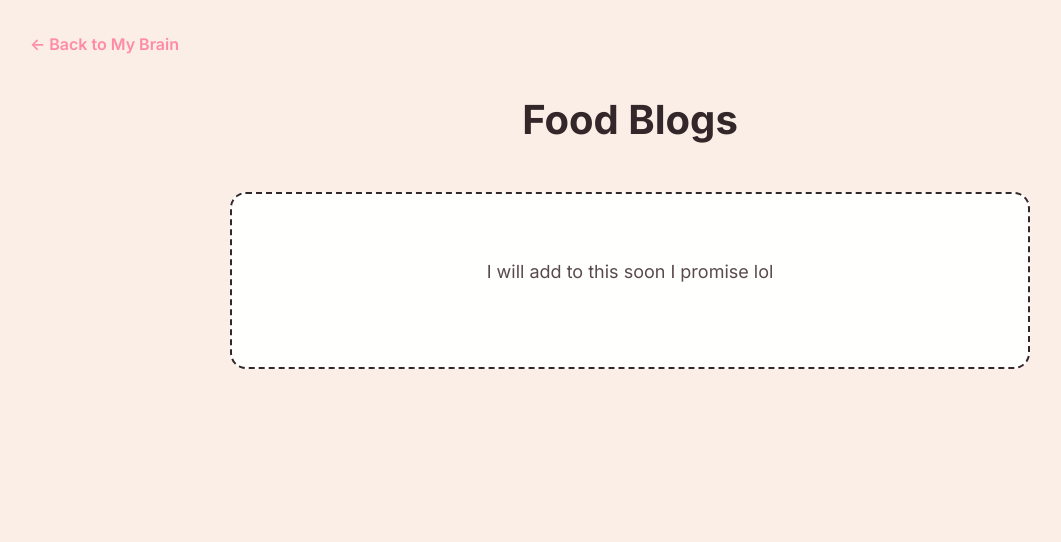
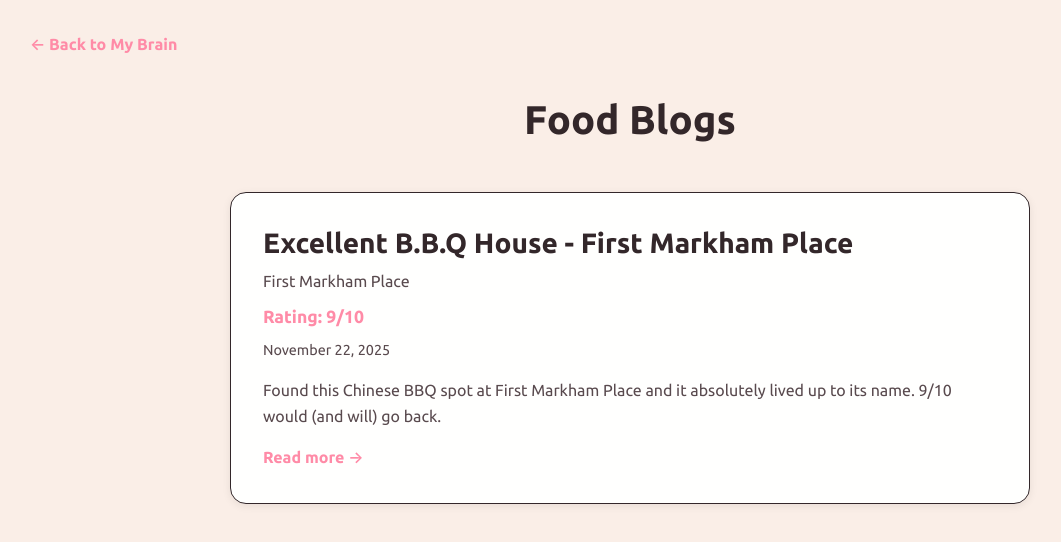
Before and after one commit to Aditya-Tripuraneni/Aditya-Tripuraneni.github.io, a React (Vite) app: page /my-brain/food-blogs in a window 1280 px wide. Shown: the top 542 px of the page, without its empty margins (10-1071 px from the left). Built offline with nearby package versions, Linux system fonts and the light colour scheme.

Commit message:
First Markam Foood review

```diff
--- a/index.html
+++ b/index.html
@@ -5,6 +5,9 @@
     <meta charset="UTF-8" />
     <meta name="viewport" content="width=device-width, initial-scale=1.0" />
     <title>Aditya</title>
+    <!-- Preconnect for Google Fonts -->
+    <link rel="preconnect" href="https://fonts.googleapis.com">
+    <link rel="preconnect" href="https://fonts.gstatic.com" crossorigin>
   </head>
   <body>
     <div id="root"></div>
--- a/src/components/BlogCard/BlogCard.module.css
+++ b/src/components/BlogCard/BlogCard.module.css
@@ -2,15 +2,19 @@
   background: var(--color-surface);
   border: 1px solid var(--color-primary-text);
   border-radius: var(--border-radius-lg);
-  padding: var(--space-8);
   cursor: pointer;
   transition: all 0.3s ease;
   box-shadow: 0 2px 8px rgba(0, 0, 0, 0.08);
+  overflow: hidden;
 }
 
 .card:hover {
   transform: translateY(-4px);
   box-shadow: 0 8px 16px rgba(0, 0, 0, 0.12);
+}
+
+.content {
+  padding: var(--space-8);
 }
 
 .title {
@@ -19,6 +23,21 @@
   font-weight: 700;
   margin-bottom: var(--space-2);
   line-height: 1.3;
+}
+
+.location {
+  font-size: 1rem;
+  color: var(--color-secondary-text);
+  display: block;
+  margin-bottom: var(--space-2);
+}
+
+.rating {
+  font-size: 1.1rem;
+  color: var(--color-primary-accent);
+  font-weight: 600;
+  display: block;
+  margin-bottom: var(--space-2);
 }
 
 .date {
@@ -49,7 +68,7 @@
 
 /* Responsive */
 @media (max-width: 768px) {
-  .card {
+  .content {
     padding: var(--space-6);
   }
 
--- a/src/components/BlogCard/BlogCard.tsx
+++ b/src/components/BlogCard/BlogCard.tsx
@@ -19,10 +19,18 @@
 
   return (
     <article className={styles.card} onClick={onClick}>
-      <h2 className={styles.title}>{blog.title}</h2>
-      <time className={styles.date}>{formatDate(blog.date)}</time>
-      <p className={styles.preview}>{blog.preview}</p>
-      <span className={styles.readMore}>Read more →</span>
+      <div className={styles.content}>
+        <h2 className={styles.title}>{blog.title}</h2>
+        {blog.location && (
+          <span className={styles.location}>{blog.location}</span>
+        )}
+        {blog.rating && (
+          <span className={styles.rating}>Rating: {blog.rating}</span>
+        )}
+        <time className={styles.date}>{formatDate(blog.date)}</time>
+        <p className={styles.preview}>{blog.preview}</p>
+        <span className={styles.readMore}>Read more →</span>
+      </div>
     </article>
   );
 };
--- a/src/data/blogs.ts
+++ b/src/data/blogs.ts
@@ -1,5 +1,4 @@
 export interface BlogPost {
-  id: string;
   slug: string;
   title: string;
   date: string;
@@ -7,16 +6,79 @@
   content: string;
   tags: string[];
   category: 'food-blogs' | 'things-interesting';
+  images?: string[];
+  rating?: string;
+  location?: string;
 }
 
 export const blogPosts: BlogPost[] = [
+  // Food Blogs
+  {
+    slug: 'excellent-bbq-house-first-markham',
+    title: 'Excellent B.B.Q House - First Markham Place',
+    date: '2025-11-22',
+    preview: 'Found this Chinese BBQ spot at First Markham Place and it absolutely lived up to its name. 9/10 would (and will) go back.',
+    images: [
+      '/images/blog/food/excellent-bbq-house-nov22.jpg',
+      '/images/blog/food/excellent-bbq-house-food-nov22.jpg'
+    ],
+    rating: '9/10',
+    location: 'First Markham Place',
+    content: `
+## Rating: 9/10
+
+Found this spot tucked into First Markham Place, and honestly, the name doesn't lie. This place is fire.
+
+## The Food
+
+The BBQ here is seriously good.
+
+I ordered their 3 meat special and I got Roasted Duck, Char Siu, and Roasted Pork Belly.
+The Duck and Char Siu were probably my favourite ones out of the 2 meats becuase of how fatty they were. If you like crunchy crispy pieces, their pork belly is just that.
+
+With the meats, comes some rice and some soup and vegetables as well.
+
+The best part is this was all $10.95 which is insanely cheap for the quality and quantity you're getting.
+
+## The Atmosphere
+
+The place itself is very busy and I can see why. This place seems to be very popular so if you do plan on going I recommend you go before 5pm if possible if on a weekday.
+They also only take cash which is another thing to note :)
+
+You can sit down in the food court and there are a bunch of tables to enjoy the food plus there are plenty of small shops you can check out after. \n
+
+There is a surprisingly good bubble tea spot with fresh fruit near by as well. \n
+
+I am not even a fan of bubble tea but when I got here I always go get the bubble tea too lol.
+
+The kitchen is visible from the front, so you can see all the meats hanging and being prepped.
+
+
+## The Service
+
+Staff here are efficient and friendly. They're busy so it's not like you're getting a full conversation, but they're helpful, they get your order right, and they're quick. That's really all you need.
+
+
+## Would I Go Back?
+
+Yes.
+
+The only reason it's not a 10/10 is because nothing's perfect, but this is about as close as you get for Chinese BBQ in the area. If you're at First Markham Place or anywhere nearby, definitely check it out.
+
+**What to Order:** The triple meat combo.
+
+**Best Time to Go:** Lunch or early dinner gets busy but that's when everything is freshest.
+    `,
+    tags: ['Chinese BBQ', 'First Markham Place', 'Markham', '9/10'],
+    category: 'food-blogs'
+  },
+
   // Things Interesting
   {
-    id: '1',
     slug: 'attention-is-all-you-need',
     title: 'Attention is All You Need',
     date: '2025-07-06',
-    preview: 'I finally decided to read the paper "Attention is All You Need". I can\'t lie after taking 4ML3 from McMaster this paper was pretty interesting exploring new concepts of Machine Learning...',
+    preview: 'I finally decided to read the paper "Attention is All You Need". I can\'t lie after taking 4ML3 from McMaster this paper was pretty interesting exploring new concepts of Machine Learning.',
     content: `
 ## The Big Idea
 
@@ -57,11 +119,10 @@
     category: 'things-interesting'
   },
   {
-    id: '2',
     slug: 'persona-vectors-meeting-in-a-park',
     title: 'Persona Vectors - Meeting in a Park',
     date: '2025-07-14',
-    preview: 'So there\'s this thing called "Papers in the Park" started by an ex-RBC AI engineer, and it\'s exactly what it sounds like. Students meet up in a park and read research papers together...',
+    preview: 'So there\'s this thing called "Papers in the Park" started by an ex-RBC AI engineer, and it\'s exactly what it sounds like. Students meet up in a park and read research papers together',
     content: `
 ## The Core Idea
 
--- a/src/pages/MyBrain/BlogPost/BlogPost.module.css
+++ b/src/pages/MyBrain/BlogPost/BlogPost.module.css
@@ -2,7 +2,95 @@
   min-height: 100vh;
   background-color: var(--color-background);
   padding: var(--space-8) var(--space-4);
+  position: relative;
+  overflow-x: hidden;
 }
+
+/* Floating Images */
+.floatingImages {
+  position: fixed;
+  top: 0;
+  left: 0;
+  width: 100%;
+  height: 100%;
+  pointer-events: none;
+  z-index: 1;
+}
+
+.floatingImage {
+  position: absolute;
+  border-radius: var(--border-radius-lg);
+  box-shadow: 0 8px 32px rgba(0, 0, 0, 0.15);
+  overflow: hidden;
+  transition: transform 0.3s ease;
+  pointer-events: auto;
+  animation: float 6s ease-in-out infinite;
+}
+
+.floatingImage:hover {
+  transform: scale(1.05) rotate(0deg) !important;
+  z-index: 10;
+}
+
+.floatingImage img {
+  width: 100%;
+  height: 100%;
+  object-fit: cover;
+}
+
+/* Position for first image - top left, tilted */
+.floatingImage1 {
+  top: 120px;
+  left: 40px;
+  width: 220px;
+  height: 280px;
+  transform: rotate(-8deg);
+  animation-delay: 0s;
+}
+
+/* Position for second image - bottom right, tilted opposite */
+.floatingImage2 {
+  bottom: 100px;
+  right: 40px;
+  width: 240px;
+  height: 300px;
+  transform: rotate(6deg);
+  animation-delay: 3s;
+}
+
+/* Position for third image if present */
+.floatingImage3 {
+  top: 50%;
+  left: 20px;
+  width: 180px;
+  height: 220px;
+  transform: rotate(-4deg) translateY(-50%);
+  animation-delay: 1.5s;
+}
+
+/* Position for fourth image if present */
+.floatingImage4 {
+  top: 200px;
+  right: 60px;
+  width: 200px;
+  height: 250px;
+  transform: rotate(10deg);
+  animation-delay: 4.5s;
+}
+
+@keyframes float {
+  0%, 100% {
+    transform: translateY(0) rotate(var(--rotation, -8deg));
+  }
+  50% {
+    transform: translateY(-10px) rotate(var(--rotation, -8deg));
+  }
+}
+
+.floatingImage1 { --rotation: -8deg; }
+.floatingImage2 { --rotation: 6deg; }
+.floatingImage3 { --rotation: -4deg; }
+.floatingImage4 { --rotation: 10deg; }
 
 .backButton {
   position: fixed;
@@ -47,6 +135,21 @@
   font-size: 1rem;
   color: var(--color-secondary-text);
   display: block;
+}
+
+.location {
+  font-size: 1.1rem;
+  color: var(--color-secondary-text);
+  display: block;
+  margin-bottom: var(--space-2);
+}
+
+.rating {
+  font-size: 1.25rem;
+  color: var(--color-primary-accent);
+  font-weight: 700;
+  display: block;
+  margin-bottom: var(--space-2);
 }
 
 .content {
@@ -129,6 +232,26 @@
 }
 
 /* Responsive */
+@media (max-width: 1400px) {
+  .floatingImage1 {
+    width: 180px;
+    height: 220px;
+    left: 20px;
+  }
+
+  .floatingImage2 {
+    width: 180px;
+    height: 220px;
+    right: 20px;
+  }
+}
+
+@media (max-width: 1100px) {
+  .floatingImages {
+    display: none;
+  }
+}
+
 @media (max-width: 768px) {
   .title {
     font-size: 2rem;
--- a/src/pages/MyBrain/BlogPost/BlogPost.tsx
+++ b/src/pages/MyBrain/BlogPost/BlogPost.tsx
@@ -51,11 +51,21 @@
     const elements: React.ReactNode[] = [];
     let currentParagraph: string[] = [];
 
+    const parseText = (text: string): React.ReactNode[] => {
+      const parts = text.split(/(\*\*.*?\*\*)/g);
+      return parts.map((part, index) => {
+        if (part.startsWith('**') && part.endsWith('**') && part.length >= 4) {
+          return <strong key={index}>{part.slice(2, -2)}</strong>;
+        }
+        return part;
+      });
+    };
+
     const flushParagraph = () => {
       if (currentParagraph.length > 0) {
         elements.push(
           <p key={elements.length} className={styles.paragraph}>
-            {currentParagraph.join(' ')}
+            {parseText(currentParagraph.join(' '))}
           </p>
         );
         currentParagraph = [];
@@ -83,7 +93,7 @@
         flushParagraph();
         elements.push(
           <li key={index} className={styles.listItem}>
-            {trimmedLine.replace('- ', '')}
+            {parseText(trimmedLine.replace('- ', ''))}
           </li>
         );
       } else if (trimmedLine === '') {
@@ -103,9 +113,29 @@
         {backLabel}
       </button>
 
+      {/* Floating images for food blogs */}
+      {blog.images && blog.images.length > 0 && (
+        <div className={styles.floatingImages}>
+          {blog.images.map((image, index) => (
+            <div
+              key={index}
+              className={`${styles.floatingImage} ${styles[`floatingImage${index + 1}`]}`}
+            >
+              <img src={image} alt={`${blog.title} - Image ${index + 1}`} />
+            </div>
+          ))}
+        </div>
+      )}
+
       <article className={styles.container}>
         <header className={styles.header}>
           <h1 className={styles.title}>{blog.title}</h1>
+          {blog.location && (
+            <span className={styles.location}>{blog.location}</span>
+          )}
+          {blog.rating && (
+            <span className={styles.rating}>Rating: {blog.rating}</span>
+          )}
           <time className={styles.date}>{formatDate(blog.date)}</time>
         </header>
 
--- a/src/pages/MyBrain/FoodBlogs/FoodBlogs.tsx
+++ b/src/pages/MyBrain/FoodBlogs/FoodBlogs.tsx
@@ -23,7 +23,7 @@
           {blogs.length > 0 ? (
             blogs.map((blog) => (
               <BlogCard
-                key={blog.id}
+                key={blog.slug}
                 blog={blog}
                 onClick={() => navigate(`/my-brain/food-blogs/${blog.slug}`)}
               />
--- a/src/pages/MyBrain/ThingsInteresting/ThingsInteresting.tsx
+++ b/src/pages/MyBrain/ThingsInteresting/ThingsInteresting.tsx
@@ -24,7 +24,7 @@
           {blogs.length > 0 ? (
             blogs.map((blog) => (
               <BlogCard
-                key={blog.id}
+                key={blog.slug}
                 blog={blog}
                 onClick={() => navigate(`/my-brain/things-interesting/${blog.slug}`)}
               />
--- a/src/styles/globals.css
+++ b/src/styles/globals.css
@@ -1,4 +1,4 @@
-@import url('https://fonts.googleapis.com/css2?family=Inter:wght@300;400;500;600;700&display=swap');
+@import url('https://fonts.googleapis.com/css2?family=Ubuntu:wght@300;400;500;700&display=swap');
 @import './variables.css';
 
 * {
--- a/src/styles/variables.css
+++ b/src/styles/variables.css
@@ -12,7 +12,7 @@
   --color-surface: #fffffe;
 
   /* Typography */
-  --font-family-primary: 'Inter', -apple-system, BlinkMacSystemFont, 'Segoe UI', Roboto, sans-serif;
+  --font-family-primary: 'Ubuntu', -apple-system, BlinkMacSystemFont, 'Segoe UI', Roboto, 'Helvetica Neue', Arial, sans-serif;
   --font-size-xs: 0.75rem;   /* 12px */
   --font-size-sm: 0.875rem;  /* 14px */
   --font-size-base: 1rem;    /* 16px */
```
Also changed, not shown: 3 other files (tests, documents, lock files or other folders).
